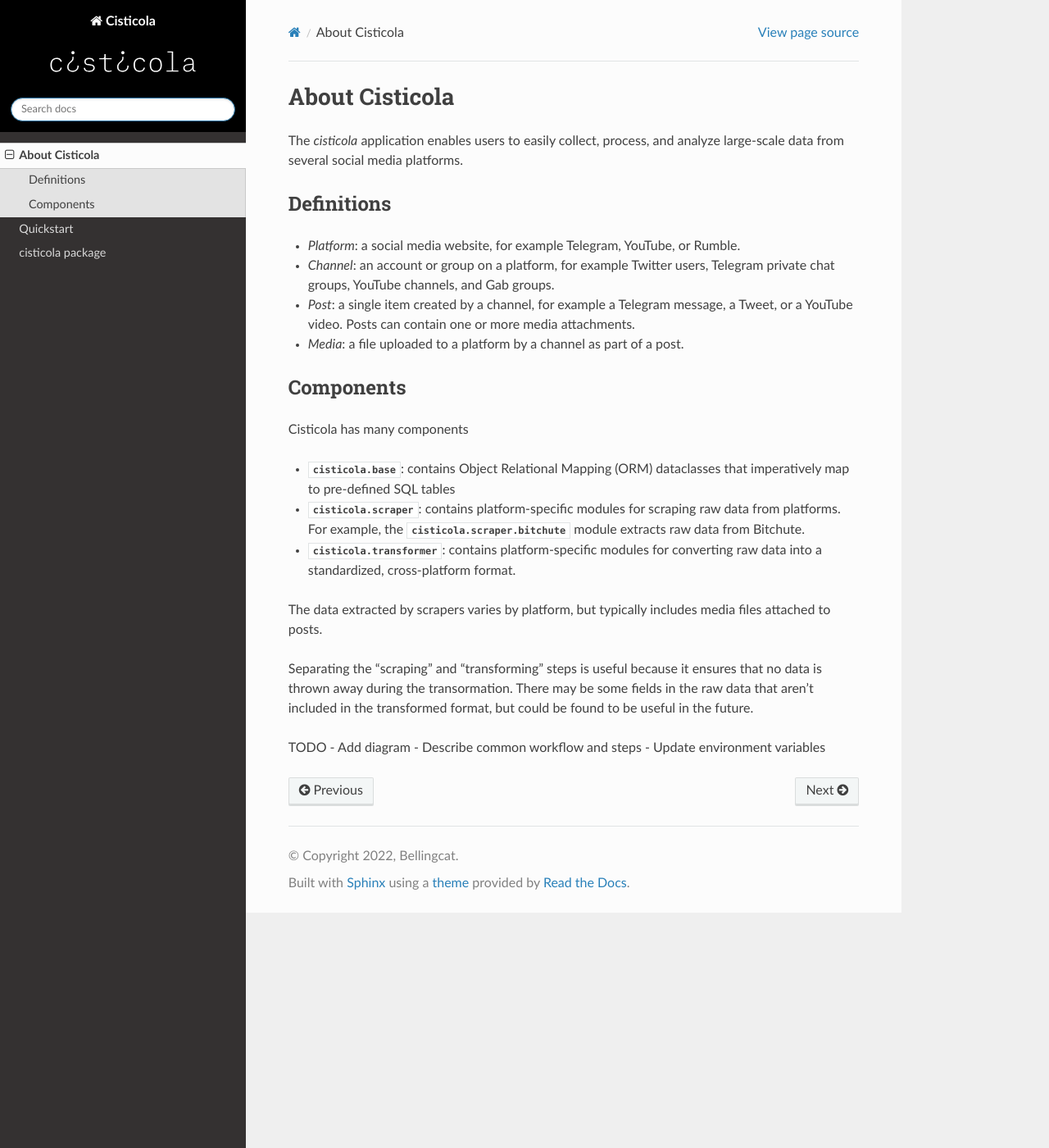
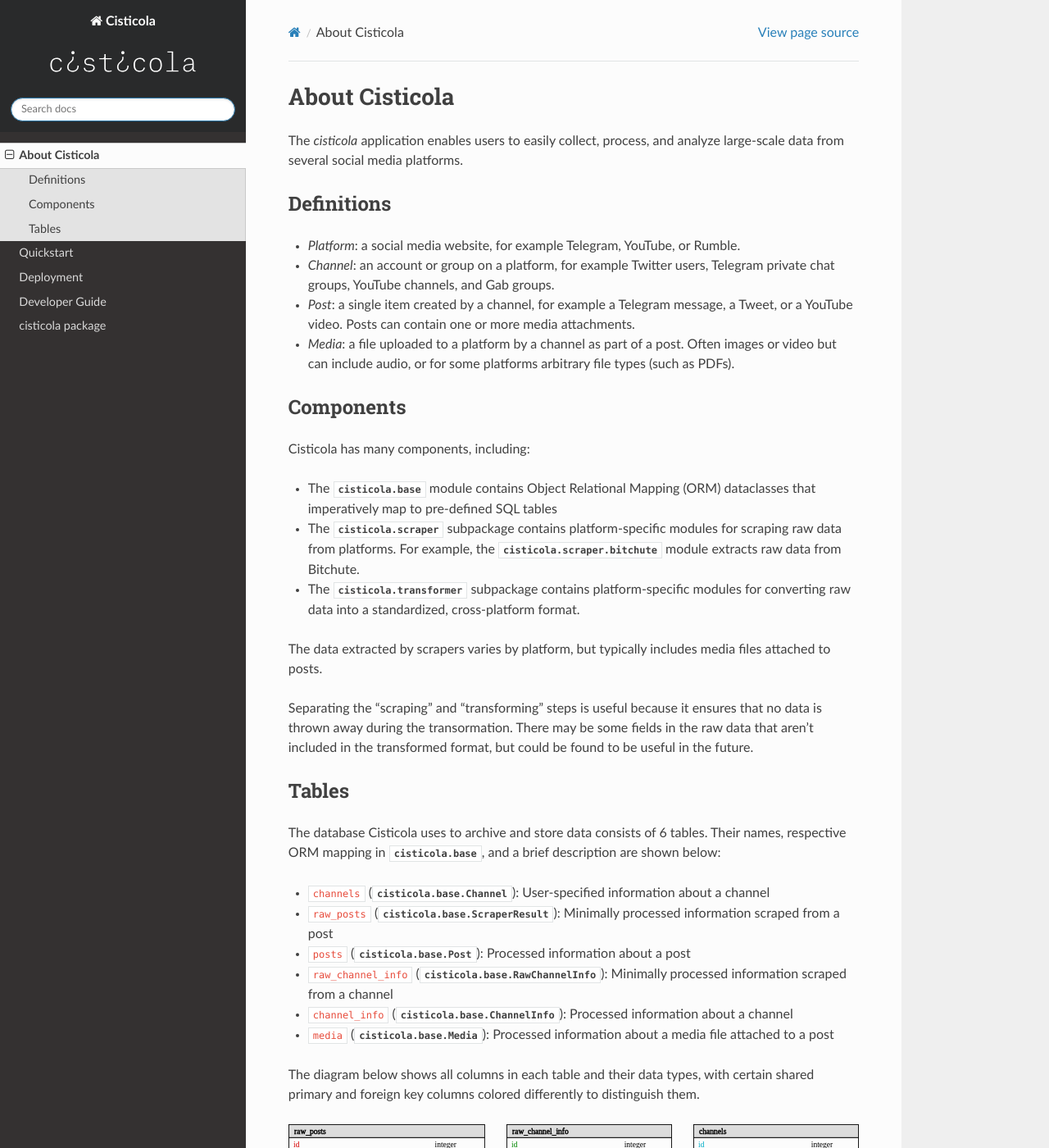
Before and after one commit to bellingcat/cisticola, a Sphinx documentation site: the page built from docs/source/about.rst, in a window 1280 px wide and 1400 px high. Shown: the whole window at 82% size. Built offline with Sphinx 7.4.7 and the Read the Docs theme 2.0.0, drawn with Linux system fonts in a browser that asks for light colours.

Commit message:
added table diagram, and brief developer guide and deployment info for docs

```diff
--- a/docs/source/about.rst
+++ b/docs/source/about.rst
@@ -8,20 +8,37 @@
 - *Platform*: a social media website, for example Telegram, YouTube, or Rumble.
 - *Channel*: an account or group on a platform, for example Twitter users, Telegram private chat groups, YouTube channels, and Gab groups.
 - *Post*: a single item created by a channel, for example a Telegram message, a Tweet, or a YouTube video. Posts can contain one or more media attachments.
-- *Media*: a file uploaded to a platform by a channel as part of a post.
+- *Media*: a file uploaded to a platform by a channel as part of a post. Often images or video but can include audio, or for some platforms arbitrary file types (such as PDFs).
 
 Components
 ----------
-Cisticola has many components
+Cisticola has many components, including:
 
-- :py:mod:`cisticola.base`: contains Object Relational Mapping (ORM) dataclasses that imperatively map to pre-defined SQL tables
-- :py:mod:`cisticola.scraper`: contains platform-specific modules for scraping raw data from platforms. For example, the :py:mod:`cisticola.scraper.bitchute` module extracts raw data from Bitchute.
-- :py:mod:`cisticola.transformer`: contains platform-specific modules for converting raw data into a standardized, cross-platform format.
+- The :py:mod:`cisticola.base` module contains Object Relational Mapping (ORM) dataclasses that imperatively map to pre-defined SQL tables
+- The :py:mod:`cisticola.scraper` subpackage contains platform-specific modules for scraping raw data from platforms. For example, the :py:mod:`cisticola.scraper.bitchute` module extracts raw data from Bitchute.
+- The :py:mod:`cisticola.transformer` subpackage contains platform-specific modules for converting raw data into a standardized, cross-platform format.
 
 The data extracted by scrapers varies by platform, but typically includes media files attached to posts.
 
 Separating the "scraping" and "transforming" steps is useful because it ensures that no data is thrown away during the transormation. There may be some fields in the raw data that aren't included in the transformed format, but could be found to be useful in the future.
 
+Tables
+------
+The database Cisticola uses to archive and store data consists of 6 tables. Their names, respective ORM mapping in :py:mod:`cisticola.base`, and a brief description are shown below:
+
+- ``channels`` (:py:class:`cisticola.base.Channel`): User-specified information about a channel
+- ``raw_posts`` (:py:class:`cisticola.base.ScraperResult`): Minimally processed information scraped from a post
+- ``posts`` (:py:class:`cisticola.base.Post`): Processed information about a post
+- ``raw_channel_info`` (:py:class:`cisticola.base.RawChannelInfo`): Minimally processed information scraped from a channel
+- ``channel_info`` (:py:class:`cisticola.base.ChannelInfo`): Processed information about a channel
+- ``media`` (:py:class:`cisticola.base.Media`): Processed information about a media file attached to a post
+
+The diagram below shows all columns in each table and their data types, with certain shared primary and foreign key columns colored differently to distinguish them.
+
+.. image:: ../images/database_schema.svg
+  :target: _images/database_schema.svg
+  :width: 100%
+
 TODO
 - Add diagram
 - Describe common workflow and steps
--- a/docs/source/conf.py
+++ b/docs/source/conf.py
@@ -57,4 +57,4 @@
 html_favicon = '../images/favicon.ico'
 html_logo = '../images/cisticola_logo.svg'
 
-html_theme_options = {'style_nav_header_background': '#000000'}
+html_theme_options = {'style_nav_header_background': '#292a2b'}
--- a/docs/source/index.rst
+++ b/docs/source/index.rst
@@ -6,4 +6,6 @@
 
   about
   quickstart
+  deployment
+  developer_guide
   cisticola
```
Also changed, not shown: docs/source/deployment.rst (added, +16 -0 lines), docs/source/developer_guide.rst (added, +23 -0 lines), docs/source/quickstart.rst (+8 -31 lines), docs/images/cisticola_logo.svg, docs/images/database_schema.svg (added), 1 other file.
